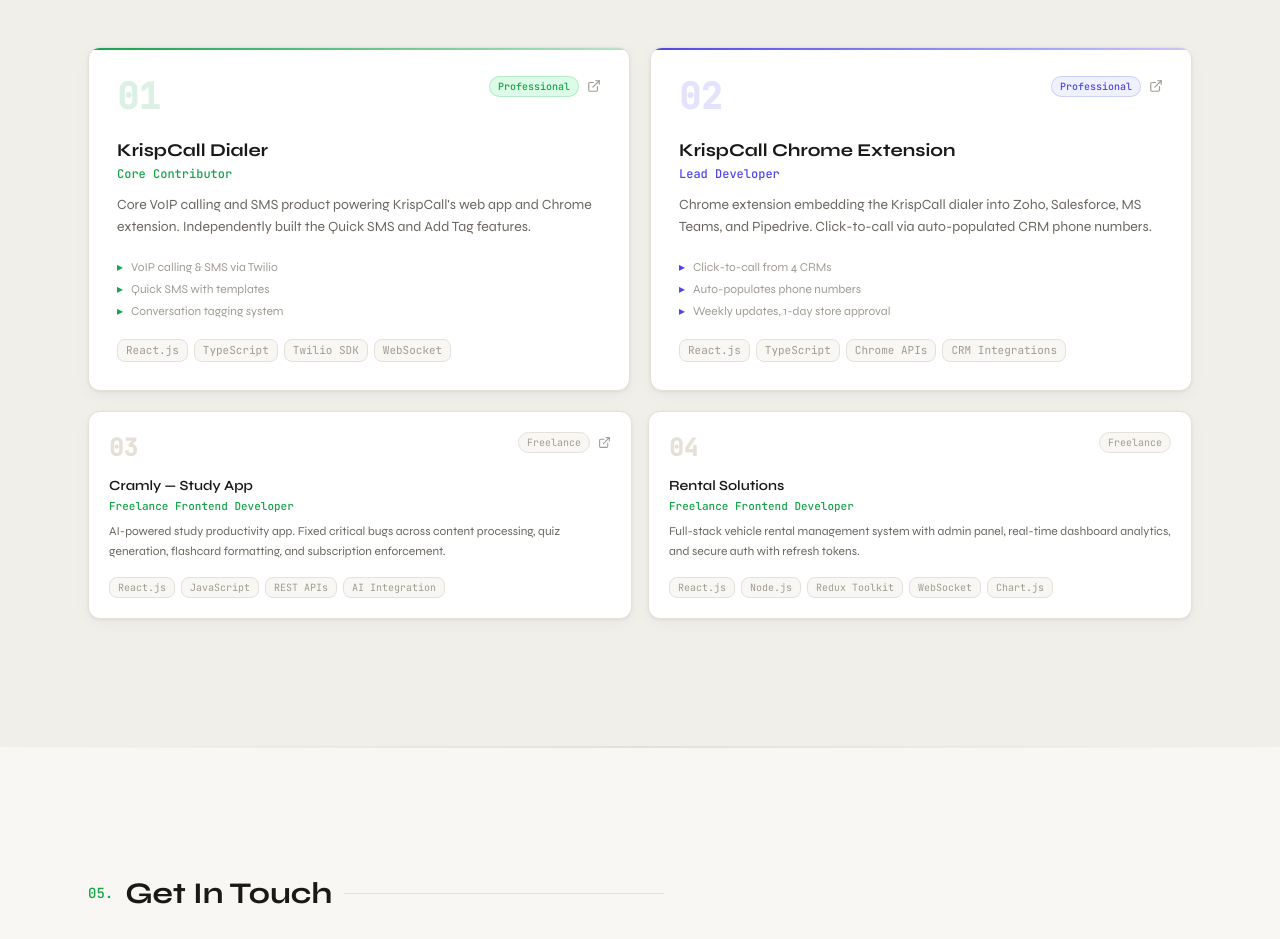
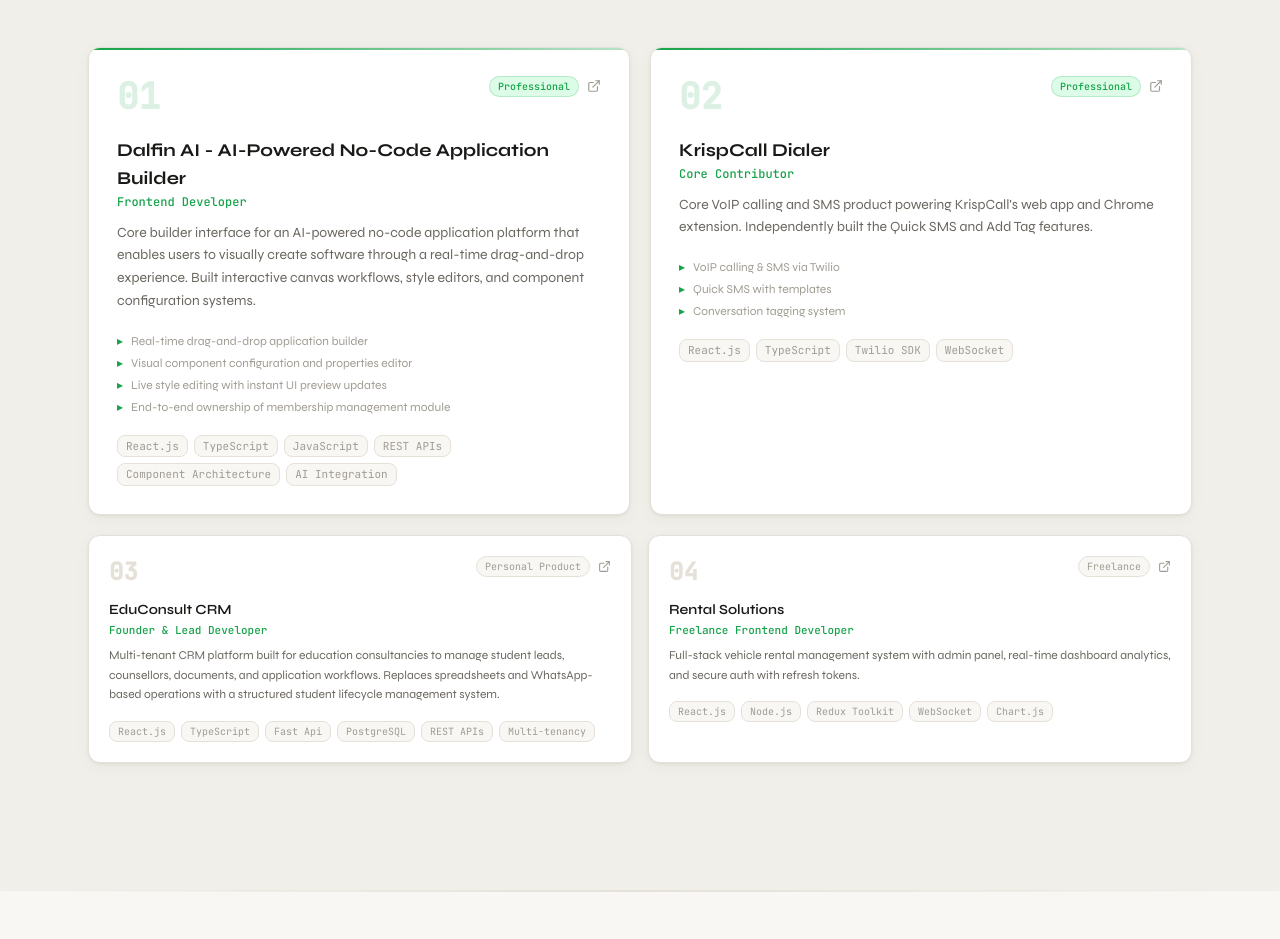
Before and after one commit to sumanbk007/sumi-rag-portfolio-agent, a Next.js app in the folder frontend/: page / in a window 1280 px wide. Shown: the part 3360-4299 px from the top of the page. Built offline with nearby package versions, Linux system fonts and the light colour scheme; no server answers.

Commit message:
Added the packaging

```diff
--- a/frontend/src/components/Projects.tsx
+++ b/frontend/src/components/Projects.tsx
@@ -7,6 +7,31 @@
 const projects = [
   {
     number: "01",
+    title: "Dalfin AI - AI-Powered No-Code Application Builder",
+    role: "Frontend Developer",
+    type: "Professional",
+    description:
+      "Core builder interface for an AI-powered no-code application platform that enables users to visually create software through a real-time drag-and-drop experience. Built interactive canvas workflows, style editors, and component configuration systems.",
+    tech: [
+      "React.js",
+      "TypeScript",
+      "JavaScript",
+      "REST APIs",
+      "Component Architecture",
+      "AI Integration",
+    ],
+    link: "https://dalfin.ai",
+    highlight: true,
+    color: "accent",
+    features: [
+      "Real-time drag-and-drop application builder",
+      "Visual component configuration and properties editor",
+      "Live style editing with instant UI preview updates",
+      "End-to-end ownership of membership management module",
+    ],
+  },
+  {
+    number: "02",
     title: "KrispCall Dialer",
     role: "Core Contributor",
     type: "Professional",
@@ -23,33 +48,27 @@
     ],
   },
   {
-    number: "02",
-    title: "KrispCall Chrome Extension",
-    role: "Lead Developer",
-    type: "Professional",
+    number: "03",
+    title: "EduConsult CRM",
+    role: "Founder & Lead Developer",
+    type: "Personal Product",
     description:
-      "Chrome extension embedding the KrispCall dialer into Zoho, Salesforce, MS Teams, and Pipedrive. Click-to-call via auto-populated CRM phone numbers.",
-    tech: ["React.js", "TypeScript", "Chrome APIs", "CRM Integrations"],
-    link: "https://chrome.google.com",
-    highlight: true,
-    color: "accent-2",
+      "Multi-tenant CRM platform built for education consultancies to manage student leads, counsellors, documents, and application workflows. Replaces spreadsheets and WhatsApp-based operations with a structured student lifecycle management system.",
+    tech: [
+      "React.js",
+      "TypeScript",
+      "Fast Api",
+      "PostgreSQL",
+      "REST APIs",
+      "Multi-tenancy",
+    ],
+    link: "https://edu-consult-website.vercel.app",
+    highlight: false,
     features: [
-      "Click-to-call from 4 CRMs",
-      "Auto-populates phone numbers",
-      "Weekly updates, 1-day store approval",
+      "Student lead pipeline with tier-based prioritization",
+      "Document tracking and counsellor workflow management",
+      "Multi-tenant workspace architecture",
     ],
-  },
-  {
-    number: "03",
-    title: "Cramly — Study App",
-    role: "Freelance Frontend Developer",
-    type: "Freelance",
-    description:
-      "AI-powered study productivity app. Fixed critical bugs across content processing, quiz generation, flashcard formatting, and subscription enforcement.",
-    tech: ["React.js", "JavaScript", "REST APIs", "AI Integration"],
-    link: "https://cramly.ai",
-    highlight: false,
-    features: ["AI quiz generation", "Flashcard system", "Subscription enforcement"],
   },
   {
     number: "04",
@@ -59,9 +78,13 @@
     description:
       "Full-stack vehicle rental management system with admin panel, real-time dashboard analytics, and secure auth with refresh tokens.",
     tech: ["React.js", "Node.js", "Redux Toolkit", "WebSocket", "Chart.js"],
-    link: "#",
+    link: "https://rentallsolutions.com/",
     highlight: false,
-    features: ["Real-time analytics", "Secure token auth", "Chart.js dashboard"],
+    features: [
+      "Real-time analytics",
+      "Secure token auth",
+      "Chart.js dashboard",
+    ],
   },
 ];
 
@@ -70,7 +93,11 @@
   const inView = useInView(ref);
 
   return (
-    <section id="projects" ref={ref} className="py-24 md:py-32 relative bg-surface-2">
+    <section
+      id="projects"
+      ref={ref}
+      className="py-24 md:py-32 relative bg-surface-2"
+    >
       <div className="absolute top-0 left-0 right-0 h-px bg-gradient-to-r from-transparent via-[#E5E1D8] to-transparent" />
       <div className="absolute bottom-0 left-0 right-0 h-px bg-gradient-to-r from-transparent via-[#E5E1D8] to-transparent" />
 
@@ -87,12 +114,15 @@
 
         {/* Featured */}
         <div className="grid md:grid-cols-2 gap-5 mb-5">
-          {projects.filter((p) => p.highlight).map((project, i) => (
+          {projects
+            .filter((p) => p.highlight)
+            .map((project, i) => (
               <div
                 key={project.number}
                 className="group relative p-7 rounded-xl border border-[#E5E1D8] bg-white card-shadow hover:card-shadow-hover hover:border-accent/25 transition-all duration-300 overflow-hidden"
                 style={{
-                transitionProperty: "opacity, transform, border-color, box-shadow",
+                  transitionProperty:
+                    "opacity, transform, border-color, box-shadow",
                   transitionDuration: "700ms",
                   transitionDelay: `${i * 100}ms`,
                   opacity: inView ? 1 : 0,
@@ -100,18 +130,24 @@
                 }}
               >
                 {/* Top accent stripe */}
-              <div className={`absolute top-0 left-0 right-0 h-0.5 ${project.color === "accent" ? "bg-gradient-to-r from-accent to-accent/30" : "bg-gradient-to-r from-accent-2 to-accent-2/30"}`} />
+                <div
+                  className={`absolute top-0 left-0 right-0 h-0.5 ${project.color === "accent" ? "bg-gradient-to-r from-accent to-accent/30" : "bg-gradient-to-r from-accent-2 to-accent-2/30"}`}
+                />
 
                 <div className="flex items-start justify-between mb-5">
-                <span className={`text-4xl font-bold font-mono ${project.color === "accent" ? "text-accent/15" : "text-accent-2/15"} group-hover:opacity-100 transition-opacity`}>
+                  <span
+                    className={`text-4xl font-bold font-mono ${project.color === "accent" ? "text-accent/15" : "text-accent-2/15"} group-hover:opacity-100 transition-opacity`}
+                  >
                     {project.number}
                   </span>
                   <div className="flex items-center gap-2">
-                  <span className={`text-[10px] font-mono px-2 py-0.5 rounded-full border font-medium ${
+                    <span
+                      className={`text-[10px] font-mono px-2 py-0.5 rounded-full border font-medium ${
                         project.color === "accent"
                           ? "border-accent/20 text-accent bg-accent-light"
                           : "border-accent-2/20 text-accent-2 bg-accent-2-light"
-                  }`}>
+                      }`}
+                    >
                       {project.type}
                     </span>
                     <a
@@ -126,14 +162,30 @@
                   </div>
                 </div>
 
-              <h3 className="text-lg font-bold text-text mb-0.5">{project.title}</h3>
-              <p className={`text-xs font-mono mb-3 font-medium ${project.color === "accent" ? "text-accent" : "text-accent-2"}`}>{project.role}</p>
-              <p className="text-sm text-subtle leading-relaxed mb-5">{project.description}</p>
+                <h3 className="text-lg font-bold text-text mb-0.5">
+                  {project.title}
+                </h3>
+                <p
+                  className={`text-xs font-mono mb-3 font-medium ${project.color === "accent" ? "text-accent" : "text-accent-2"}`}
+                >
+                  {project.role}
+                </p>
+                <p className="text-sm text-subtle leading-relaxed mb-5">
+                  {project.description}
+                </p>
 
                 <ul className="space-y-1.5 mb-5">
                   {project.features.map((f) => (
                     <li key={f} className="flex gap-2 text-xs text-muted">
-                    <span className={project.color === "accent" ? "text-accent" : "text-accent-2"}>▸</span>
+                      <span
+                        className={
+                          project.color === "accent"
+                            ? "text-accent"
+                            : "text-accent-2"
+                        }
+                      >
+                        ▸
+                      </span>
                       {f}
                     </li>
                   ))}
@@ -141,7 +193,10 @@
 
                 <div className="flex flex-wrap gap-1.5">
                   {project.tech.map((t) => (
-                  <span key={t} className="text-[11px] font-mono px-2 py-0.5 rounded-lg bg-[#F8F7F4] border border-[#E5E1D8] text-muted">
+                    <span
+                      key={t}
+                      className="text-[11px] font-mono px-2 py-0.5 rounded-lg bg-[#F8F7F4] border border-[#E5E1D8] text-muted"
+                    >
                       {t}
                     </span>
                   ))}
@@ -152,12 +207,15 @@
 
         {/* Other projects */}
         <div className="grid sm:grid-cols-2 gap-4">
-          {projects.filter((p) => !p.highlight).map((project, i) => (
+          {projects
+            .filter((p) => !p.highlight)
+            .map((project, i) => (
               <div
                 key={project.number}
                 className="group p-5 rounded-xl border border-[#E5E1D8] bg-white card-shadow hover:card-shadow-hover hover:border-accent/20 transition-all duration-300"
                 style={{
-                transitionProperty: "opacity, transform, border-color, box-shadow",
+                  transitionProperty:
+                    "opacity, transform, border-color, box-shadow",
                   transitionDuration: "700ms",
                   transitionDelay: `${(i + 2) * 100}ms`,
                   opacity: inView ? 1 : 0,
@@ -173,18 +231,32 @@
                       {project.type}
                     </span>
                     {project.link !== "#" && (
-                    <a href={project.link} target="_blank" rel="noopener noreferrer" className="text-muted hover:text-accent transition-colors">
+                      <a
+                        href={project.link}
+                        target="_blank"
+                        rel="noopener noreferrer"
+                        className="text-muted hover:text-accent transition-colors"
+                      >
                         <ExternalLink size={13} />
                       </a>
                     )}
                   </div>
                 </div>
-              <h3 className="text-sm font-semibold text-text mb-0.5">{project.title}</h3>
-              <p className="text-[11px] font-mono text-accent mb-2 font-medium">{project.role}</p>
-              <p className="text-xs text-subtle leading-relaxed mb-4">{project.description}</p>
+                <h3 className="text-sm font-semibold text-text mb-0.5">
+                  {project.title}
+                </h3>
+                <p className="text-[11px] font-mono text-accent mb-2 font-medium">
+                  {project.role}
+                </p>
+                <p className="text-xs text-subtle leading-relaxed mb-4">
+                  {project.description}
+                </p>
                 <div className="flex flex-wrap gap-1.5">
                   {project.tech.map((t) => (
-                  <span key={t} className="text-[10px] font-mono px-2 py-0.5 rounded-lg bg-[#F8F7F4] border border-[#E5E1D8] text-muted">
+                    <span
+                      key={t}
+                      className="text-[10px] font-mono px-2 py-0.5 rounded-lg bg-[#F8F7F4] border border-[#E5E1D8] text-muted"
+                    >
                       {t}
                     </span>
                   ))}
```
Also changed, not shown: 1 other file (tests, documents, lock files or other folders). Lines whose indentation alone changed are shown as unchanged.
